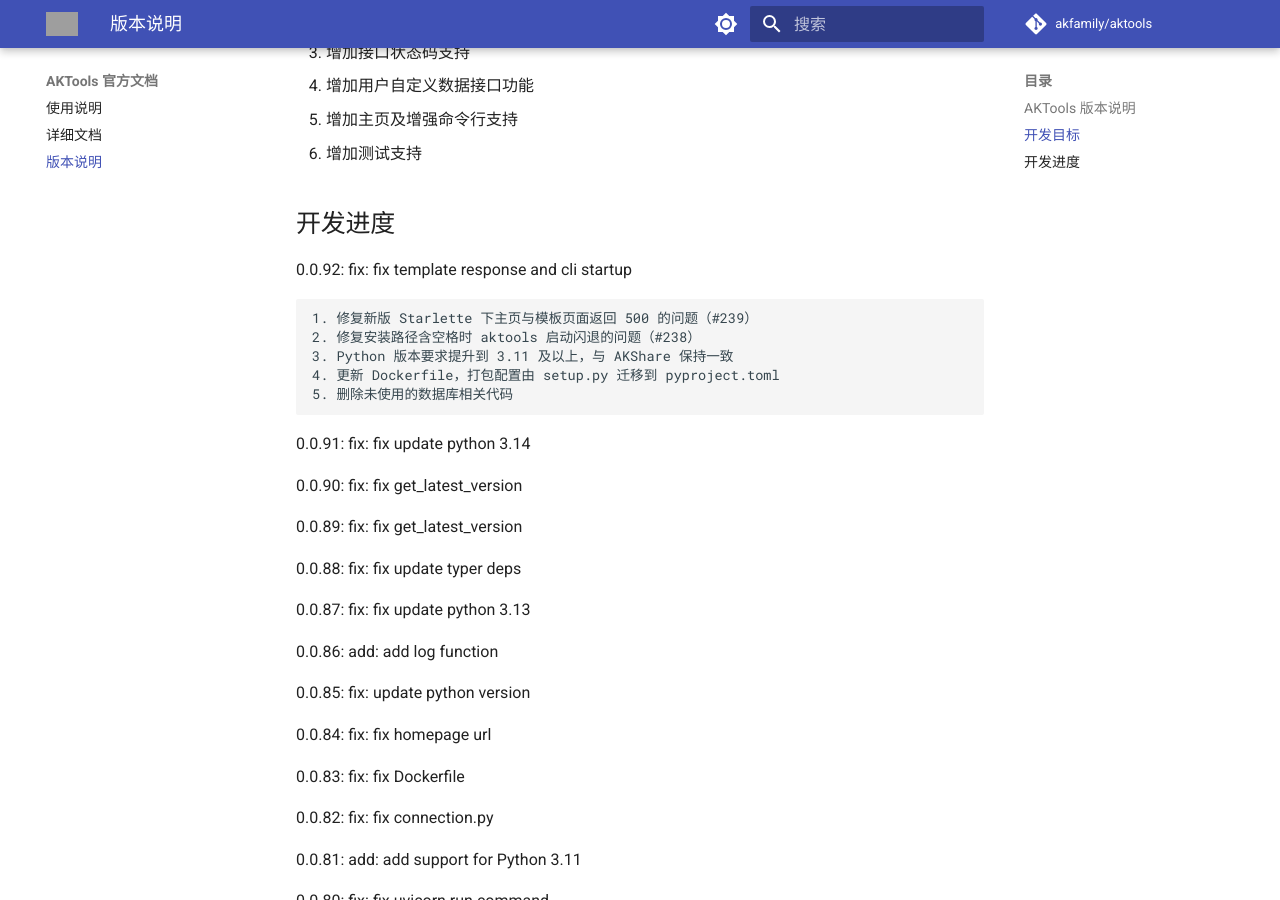
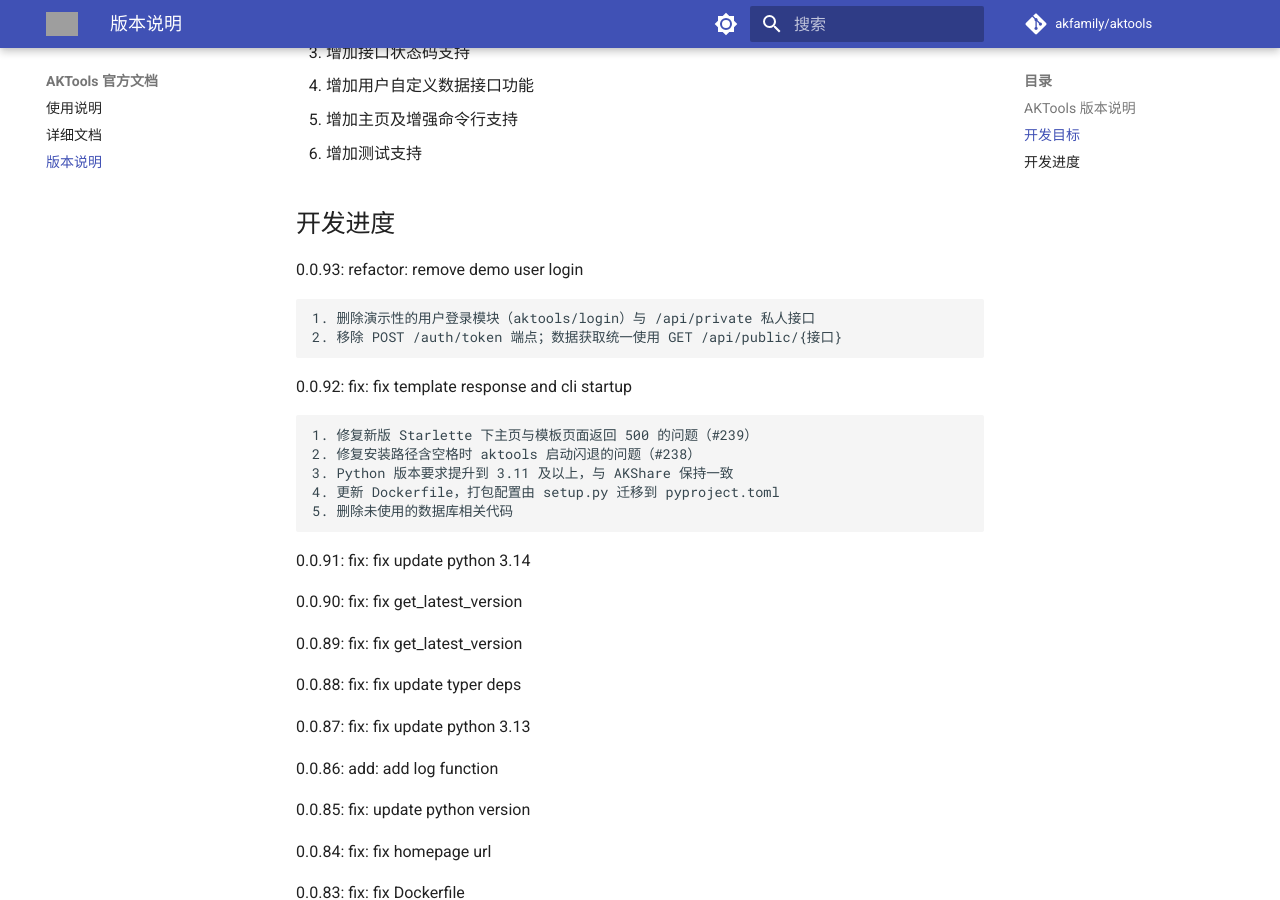
Before and after one commit to akfamily/aktools, an MkDocs documentation site: the page built from docs/aktools_version.md, in a window 1280 px wide and 900 px high, scrolled down 333 px. Built offline with MkDocs 1.6.1 and Material for MkDocs 9.7.7, drawn with Linux system fonts in a browser that asks for light colours; comment, search, counter and statistics services are not loaded; grey boxes are pictures that could not be loaded.

Commit message:
chore: 版本号更新为 0.0.93

```diff
--- a/aktools/_version.py
+++ b/aktools/_version.py
@@ -5,4 +5,4 @@
 单独成文件，供 pyproject.toml 与 scripts/check_release.py 按文件读取，无需导入整个包
 """
 
-__version__ = "0.0.92"
+__version__ = "0.0.93"
--- a/docs/aktools_version.md
+++ b/docs/aktools_version.md
@@ -10,6 +10,11 @@
 6. 增加测试支持
 
 ## 开发进度
+
+0.0.93: refactor: remove demo user login
+
+    1. 删除演示性的用户登录模块（aktools/login）与 /api/private 私人接口
+    2. 移除 POST /auth/token 端点；数据获取统一使用 GET /api/public/{接口}
 
 0.0.92: fix: fix template response and cli startup
 
```
